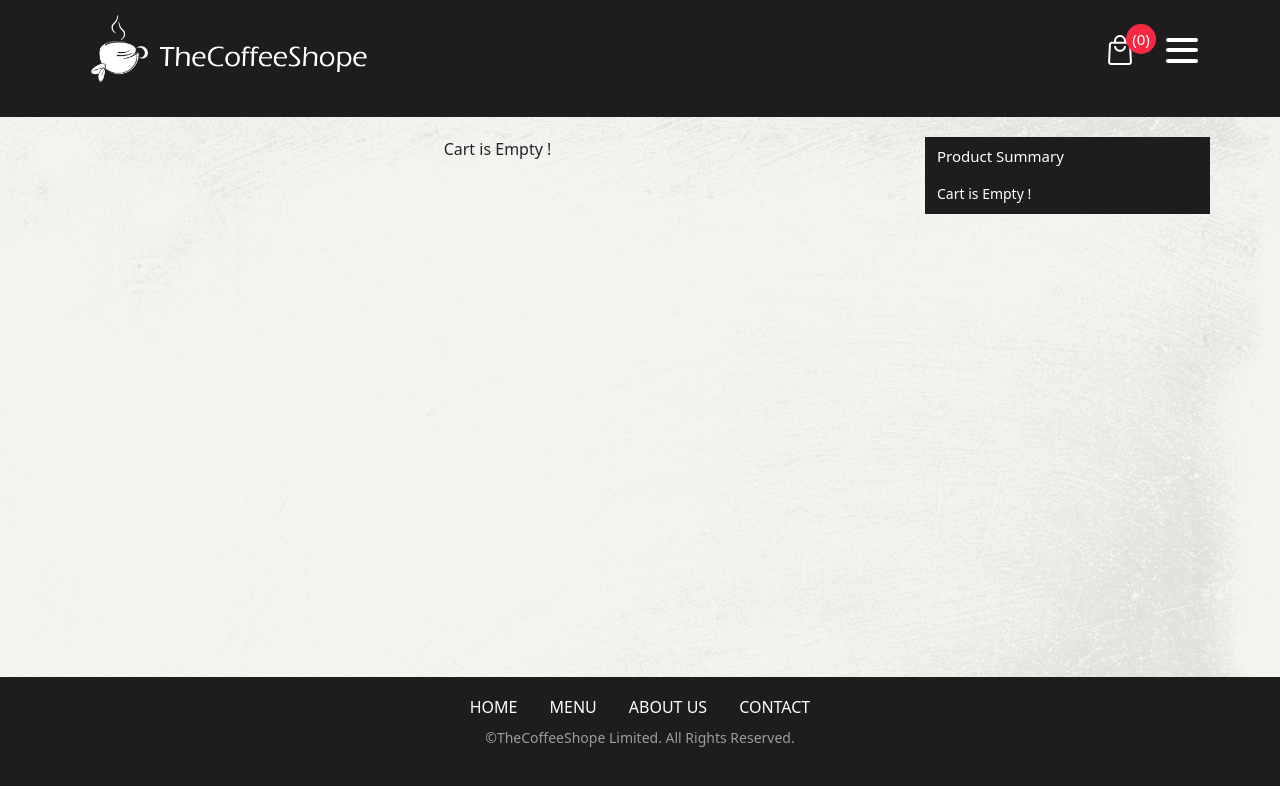
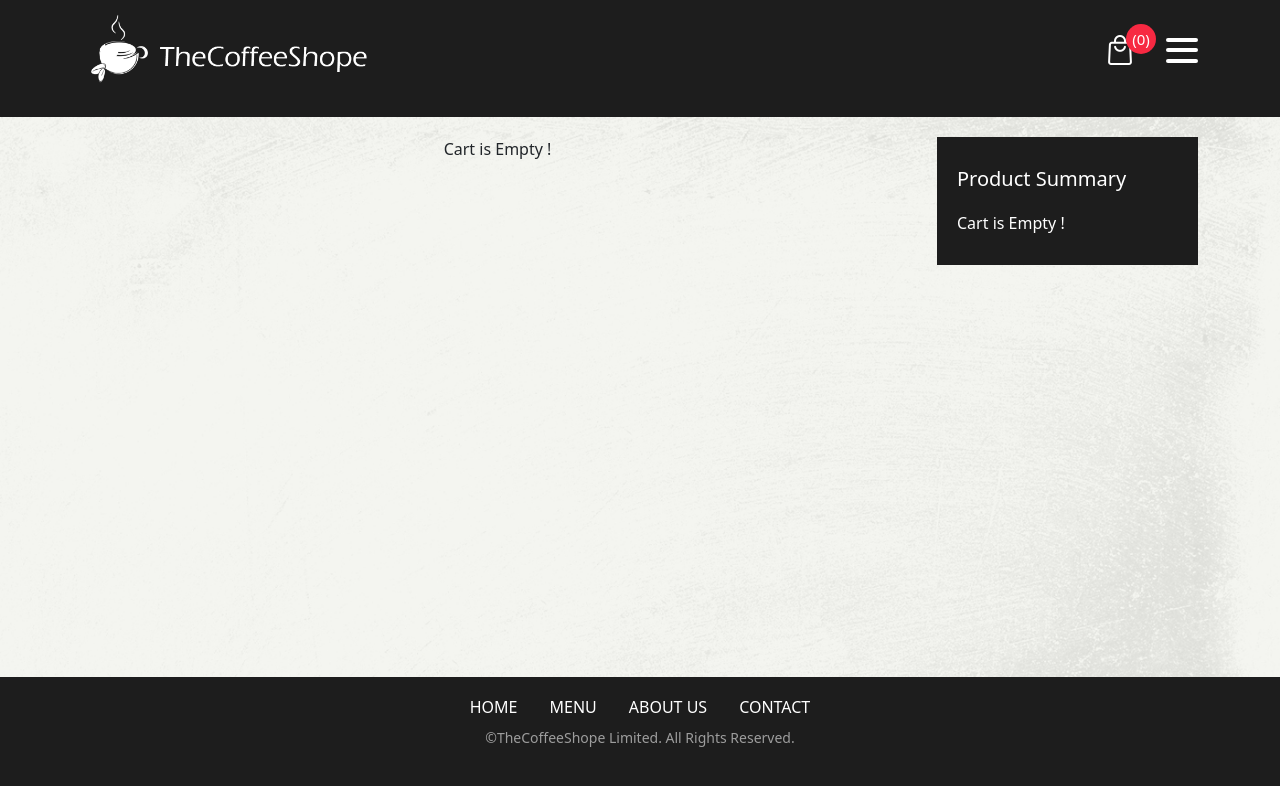
Before and after one commit to niyasmnassar/thecoffeeshope, a React (Create React App) app: page /cart in a window 1280 px wide. Shown: the top 786 px of the page. Built offline with nearby package versions, Linux system fonts and the light colour scheme.

Commit message:
style updates and componnet fixes

```diff
--- a/src/Components/Cart.js
+++ b/src/Components/Cart.js
@@ -7,16 +7,14 @@ import Trash from "../trash.svg";
 const Cart = () => {
   const {
     state: { cart },
-    dispatch,
+    dispatch
   } = CartState();
   const [total, setTotal] = useState();
-  const taxDefault = 1.5;
   useEffect(() => {
     setTotal(
-      cart.reduce((acc, curr) => acc + Number(curr.price + (taxDefault)) * curr.qty, 0)
-    );
+      cart.reduce((acc, curr) => acc + Number(curr.price) * curr.qty, 0)
+    )
   }, [cart]);
-  console.log(cart);
   return (
     <div>
       <div className="productlist">
@@ -79,12 +77,14 @@ const Cart = () => {
                 </span>
               )}
             </div>
-            <div className="col-md-3 summary">
-              <h2>Product Summary</h2>
+            <div className="col-md-3">
+
                 {cart.length > 0 ? (
-                  <div className="wrap">
+                  <div className="wrap summary">
+                    <h2>Product Summary</h2>
                   <span>Subtotal {cart.length} items</span>
-                  <span>Total : <strong>&#8377;{total}</strong> <span>(Inclusive of all Taxes)</span></span>
+                  <div className="total"><span>Total : <b>&#8377;{total}</b></span></div>
+                  <p>(Inclusive of all Taxes)</p>
                   <button className="checkout-btn" disabled={cart.length === 0}>
                     Proceed To Checkout
                   </button>
@@ -93,7 +93,8 @@ const Cart = () => {
                   </Link>
                 </div>
                 ):(
-                  <div className="wrap">
+                  <div className="wrap summary">
+                    <h2>Product Summary</h2>
                   <span>Cart is Empty !</span>
                   </div>
                 )}
--- a/src/Components/Footer.js
+++ b/src/Components/Footer.js
@@ -7,7 +7,6 @@ function Footer() {
         <footer className='d-flex justify-content-center flex-column align-items-center'>
         <Nav
   activeKey="/home"
-  onSelect={(selectedKey) => alert(`selected ${selectedKey}`)}
 >
   <Nav.Item>
     <Nav.Link href="/">Home</Nav.Link>
--- a/src/Context/Context.js
+++ b/src/Context/Context.js
@@ -18,10 +18,10 @@ const Context = ({ children }) => {
     products:products,
     cart:[],
   })
-  // console.log(cart);
+  console.log(products);
 
   return (
-    <Cart.Provider value={{ state, dispatch }}>
+    <Cart.Provider value={{ state, dispatch, products }}>
       {children}
     </Cart.Provider>
   );
--- a/src/index.scss
+++ b/src/index.scss
@@ -9,6 +9,10 @@ $secondary: #782020;
 $unit-tiny: 4px;
 $unit-large: 32px;
 $primary-color: #e67437;
+
+a{
+  text-decoration: none;
+}
 
 body {
   background: $primary-background;
@@ -306,7 +310,8 @@ button.harmburger {
       transition: all 0.5s;
       line-height: 20px;
       border-radius: 3px;
-      width: 200px;
+      max-width: 200px;
+      width:100%;
       &:hover {
         background: $secondary;
         border-color: $secondary;
@@ -320,6 +325,7 @@ button.harmburger {
   align-items: center;
   padding: 10px;
   background: $primary-background;
+  margin-bottom:10px;
   figure {
     margin-bottom: 0px;
     img {
@@ -447,13 +453,21 @@ button.harmburger {
 }
 .summary {
   background: $primary-background;
+  padding: 20px;
   h2 {
     color: #fff;
-    font-size: 15px;
+    font-size: 20px;
     margin-top: 10px;
+    margin-bottom: 20px;
   }
   .wrap {
-    padding: 10px 0 0;
+    padding: 10px;
+    .total{
+      display: flex;
+      span{
+        flex-direction: row;
+      }
+    }
     span {
       display: flex;
       flex-direction: row;
@@ -466,9 +480,11 @@ button.harmburger {
   }
   span {
     display: flex;
-    flex-direction: column;
     font-size: 16px;
     color: #fff;
     margin-bottom: 10px;
+    strong{
+      display: flex;
+    }
   }
 }
```
